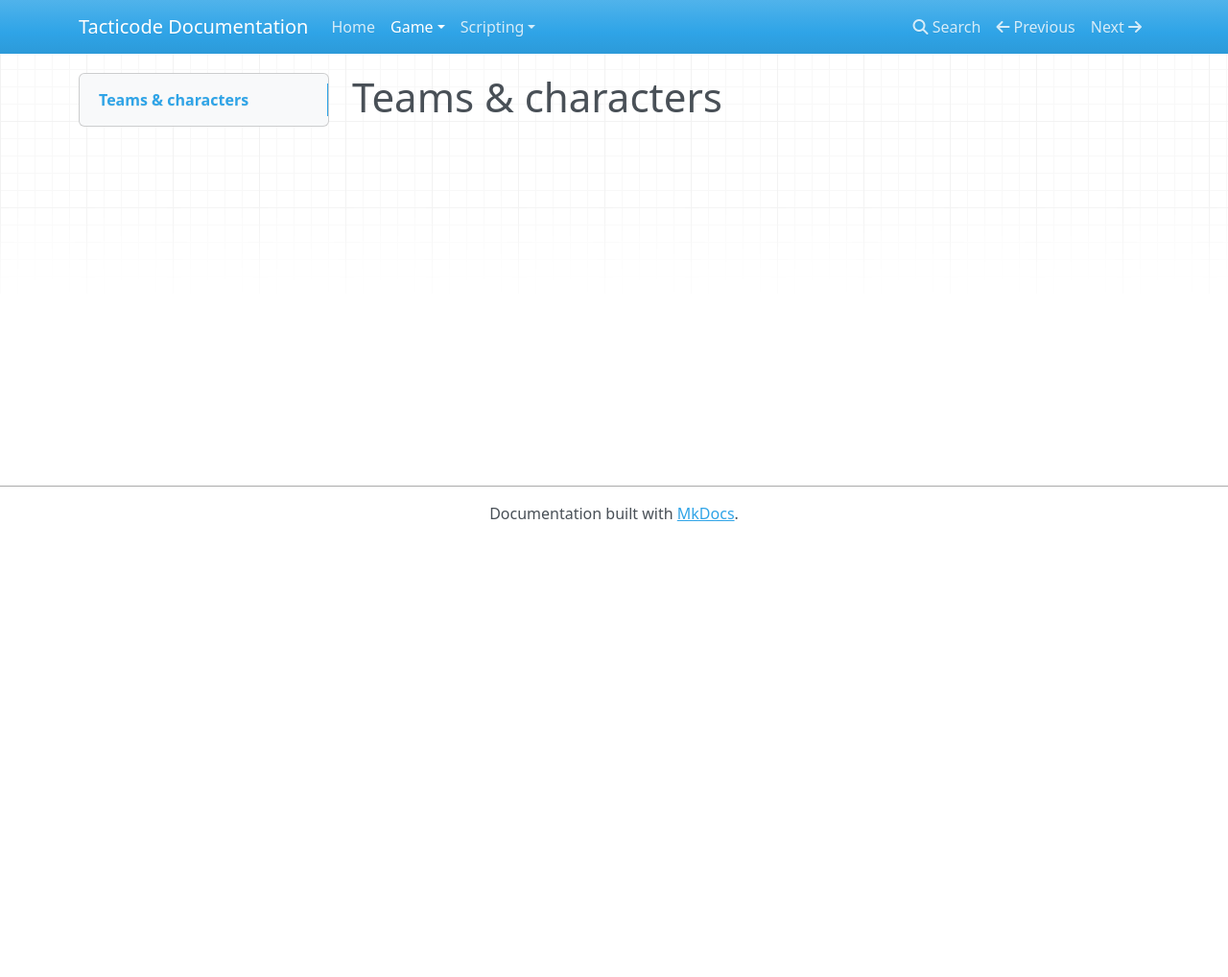
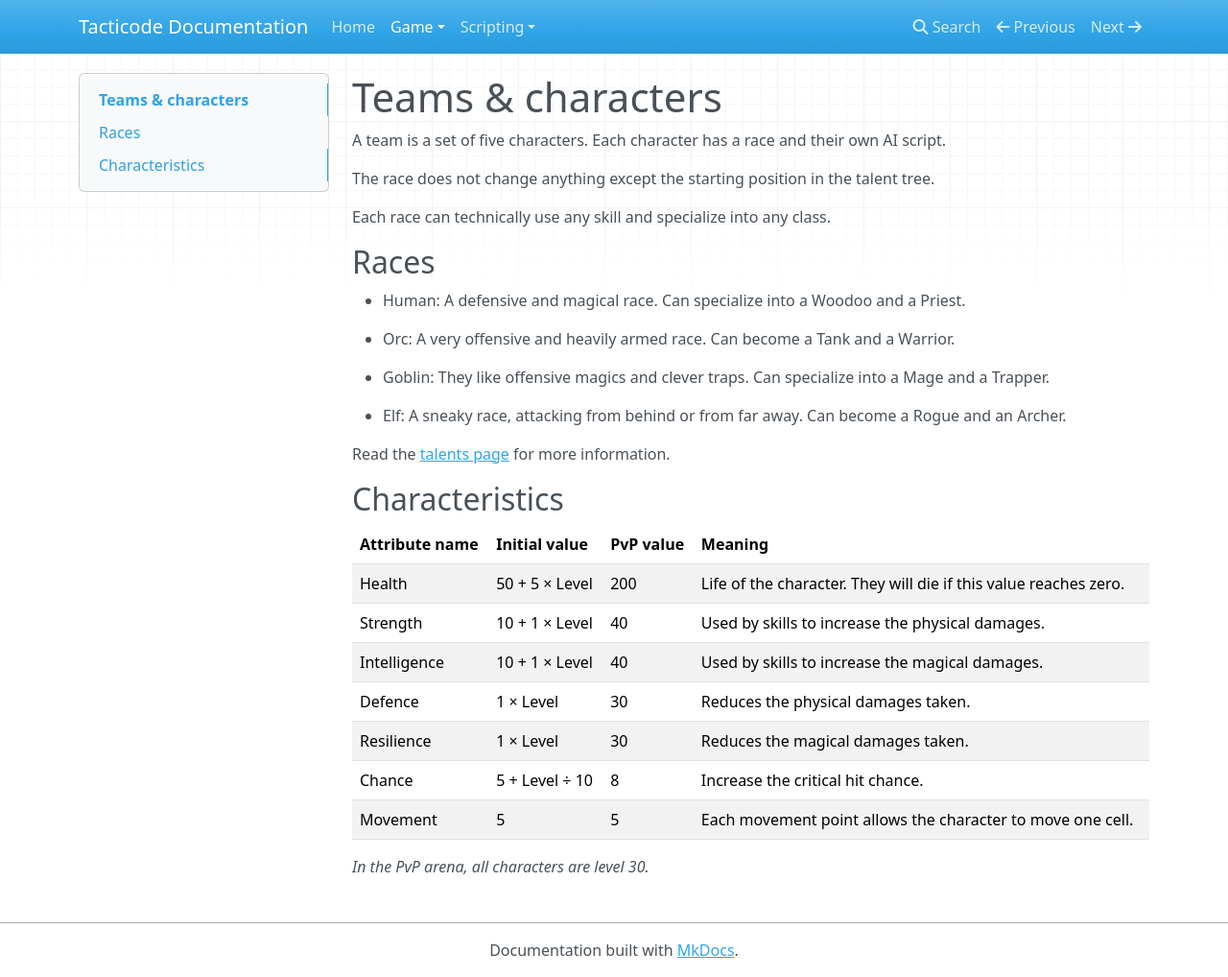
Before and after one commit to Tacticode/user-documentation, an MkDocs documentation site: the page built from docs/game/teams.md, in a window 1280 px wide and 1018 px high. Shown: the whole window at 96% size. Built offline with MkDocs 1.6.1, drawn with Linux system fonts in a browser that asks for light colours; nearby versions of some CDN libraries; old or Windows-style settings are respelled for this version of MkDocs.

Commit message:
Add the 'teams and characters' page

```diff
--- a/docs/game/teams.md
+++ b/docs/game/teams.md
@@ -1 +1,33 @@
 # Teams & characters
+
+A team is a set of five characters. Each character has a race and their own AI script.
+
+The race does not change anything except the starting position in the talent tree.
+
+Each race can technically use any skill and specialize into any class.
+
+## Races
+
+* Human: A defensive and magical race. Can specialize into a Woodoo and a Priest.
+
+* Orc: A very offensive and heavily armed race. Can become a Tank and a Warrior.
+
+* Goblin: They like offensive magics and clever traps. Can specialize into a Mage and a Trapper.
+
+* Elf: A sneaky race, attacking from behind or from far away. Can become a Rogue and an Archer.
+
+Read the [talents page](talents.md) for more information.
+
+## Characteristics
+
+Attribute name|Initial value|PvP value|Meaning
+---------|-------------|---------|-------
+Health|50 + 5 × Level|200|Life of the character. They will die if this value reaches zero.
+Strength|10 + 1 × Level|40|Used by skills to increase the physical damages.
+Intelligence|10 + 1 × Level|40|Used by skills to increase the magical damages.
+Defence|1 × Level|30|Reduces the physical damages taken.
+Resilience|1 × Level|30|Reduces the magical damages taken.
+Chance|5 + Level ÷ 10|8|Increase the critical hit chance.
+Movement|5|5|Each movement point allows the character to move one cell.
+
+*In the PvP arena, all characters are level 30.*
```
